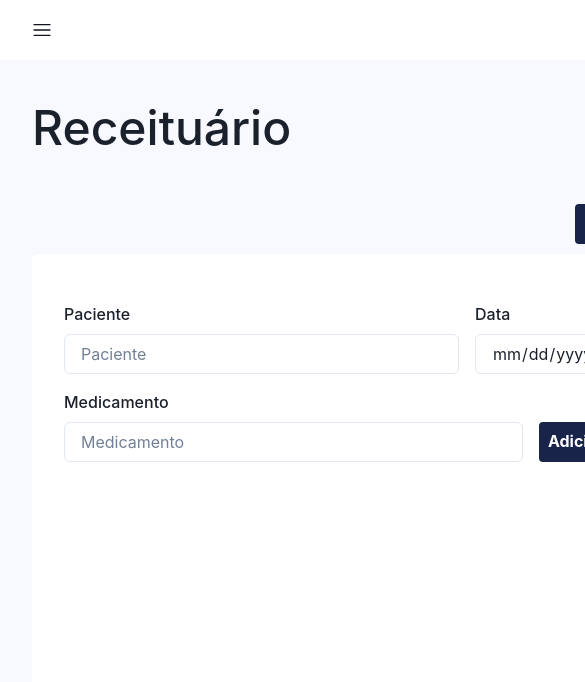
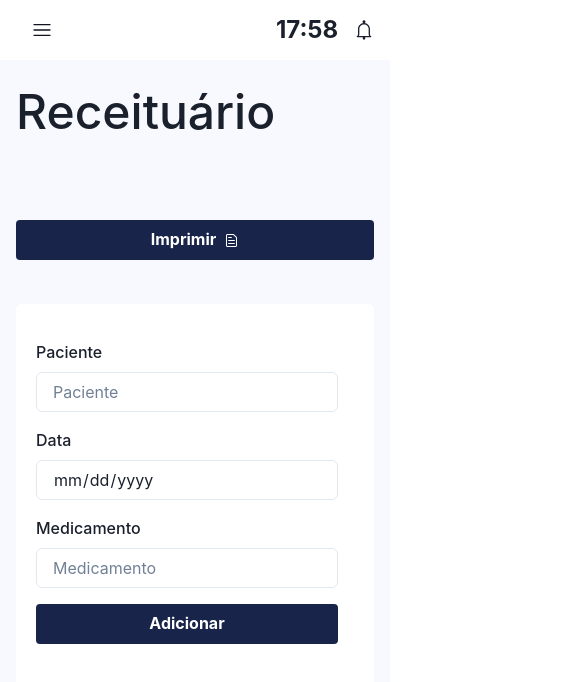
Before and after one commit to flumadev/Orthoagenda, a Next.js app: page /receituario in a window 390 px wide. Shown: the top 682 px of the page, 585 px wide, since content can reach past the window. Built offline with nearby package versions, Linux system fonts and the light colour scheme.

Commit message:
Fix responsive

```diff
--- /dev/null
+++ b/src/components/container.component.tsx
@@ -0,0 +1,18 @@
+import { Flex } from '@chakra-ui/react';
+import React from 'react';
+
+function WhiteBox({ children, props }: any) {
+  return (
+    <Flex
+      bg={'white'}
+      borderRadius="6"
+      p={[5, 8]}
+      justifyContent="center"
+      {...props}
+    >
+      {children}
+    </Flex>
+  );
+}
+
+export default WhiteBox;
--- a/src/components/header.component.tsx
+++ b/src/components/header.component.tsx
@@ -17,7 +17,8 @@ function Header({ title, children }: { title: string; children?: any }) {
         {children && (
           <Grid
             width={'100%'}
-            templateColumns={'1fr 1fr'}
+            templateColumns={['1fr', '1fr', '1fr 1fr']}
+            gap={[8, 0, 0]}
             templateRows={'1fr'}
             mb={8}
           >
--- a/src/components/index.ts
+++ b/src/components/index.ts
@@ -1,6 +1,7 @@
 import { ComponentToPrint } from './atestado.print.component';
+import WhiteBox from './container.component';
 import Header from './header.component';
 import NavMenuItems from './navMenuItems.component';
 
 export * from './layout.component';
-export { Header, NavMenuItems, ComponentToPrint };
+export { Header, NavMenuItems, ComponentToPrint, WhiteBox };
--- a/src/components/layout.component.tsx
+++ b/src/components/layout.component.tsx
@@ -233,10 +233,10 @@ const Layout = ({ children }: any) => {
           gridRowStart={2}
           gridRowEnd={-1}
           bg={indigo.indigo2}
-          p={8}
+          p={[4, 8]}
         >
           <Grid
-            templateRows={'150px  1fr'}
+            templateRows={['min-content 1fr', '150px  1fr']}
             templateColumns="1fr"
             height={'100%'}
             gap="12px"
--- a/src/pages/orcamento.tsx
+++ b/src/pages/orcamento.tsx
@@ -1,6 +1,6 @@
 import { Button } from '@chakra-ui/react';
 import type { NextPage } from 'next';
-import { Header } from '../components';
+import { Header, WhiteBox } from '../components';
 import Layout from '../components/layout.component';
 
 const Home: NextPage = () => {
@@ -9,7 +9,7 @@ const Home: NextPage = () => {
       <Layout>
         <Header title="Orçamento" />
 
-        <Button>asjdjahsdjk</Button>
+        <WhiteBox>asjdjahsdjk</WhiteBox>
       </Layout>
     </>
   );
--- a/src/pages/receituario.tsx
+++ b/src/pages/receituario.tsx
@@ -22,7 +22,7 @@ import {
 import type { NextPage } from 'next';
 import { useRouter } from 'next/router';
 import { useCallback, useRef, useState } from 'react';
-import { Header } from '../components';
+import { Header, WhiteBox } from '../components';
 import Layout from '../components/layout.component';
 
 const Home: NextPage = () => {
@@ -31,14 +31,19 @@ const Home: NextPage = () => {
 
   function handleAddMedicine(e: any) {
     e.preventDefault();
-    const data = e.target[0].value;
+    const data = e.target[0].value as String;
 
     if (e.target[0].value === '' || e.target[0].value === undefined) {
       setError('Medicamento não pode estar vazio');
       return;
     }
 
-    setMedicines([...medicines, data]);
+    if (medicines.includes(data.toLowerCase())) {
+      setError('Medicamento já adicionado');
+      return;
+    }
+
+    setMedicines([...medicines, data.toLowerCase()]);
   }
 
   function handleRemoveMedicine(name: String) {
@@ -52,33 +57,38 @@ const Home: NextPage = () => {
           <Box></Box>
           <Button
             justifySelf={'flex-end'}
-            w="min-content"
+            w={['100%', 'min-content']}
             rightIcon={<FileTextIcon />}
           >
             Imprimir
           </Button>
         </Header>
-        <Flex bg={'white'} borderRadius="6" p={8} justifyContent="center">
+        <WhiteBox justifyContent="center">
           <Flex
-            w={'600px'}
+            w={['100%', '100%', '600px']}
             flexDirection="column"
             overflowY={'auto'}
             maxHeight="600px"
-            pr={8}
+            pr={[4, 8]}
           >
-            <Flex gap={4}>
+            <Flex gap={[0, 4]} flexDirection={['column', 'row']}>
               <FormControl mt={4}>
                 <FormLabel>Paciente</FormLabel>
                 <Input placeholder="Paciente" />
               </FormControl>
-              <FormControl mt={4} w="200px">
+              <FormControl mt={4} w={['100%', '200px']}>
                 <FormLabel>Data</FormLabel>
                 <Input placeholder="Data" type="date" />
               </FormControl>
             </Flex>
             <form onSubmit={handleAddMedicine}>
               <FormControl mt={4} isInvalid={!!error}>
-                <Flex gap={4} justifyContent="center" alignItems="flex-end">
+                <Flex
+                  gap={4}
+                  justifyContent="center"
+                  alignItems="flex-end"
+                  flexDirection={['column', 'row']}
+                >
                   <Box w={'100%'}>
                     <FormLabel>Medicamento</FormLabel>
                     <Input
@@ -86,20 +96,26 @@ const Home: NextPage = () => {
                       onChange={() => setError('')}
                     />
                   </Box>
-                  <Button type="submit">Adicionar</Button>
+                  <Button w={['100%', 'min-content']} type="submit">
+                    Adicionar
+                  </Button>
                 </Flex>
                 {!!error && <FormErrorMessage>{error}</FormErrorMessage>}
               </FormControl>
             </form>
-            {medicines.map((medicine) => {
+            {medicines.map((medicine, i) => {
               return (
-                <>
+                <Box key={i}>
                   <Flex
                     justifyContent={'space-between'}
                     alignItems="center"
                     mt="4"
                   >
-                    <Text fontSize={'md'} fontWeight="bold">
+                    <Text
+                      fontSize={'md'}
+                      fontWeight="bold"
+                      textTransform={'capitalize'}
+                    >
                       {medicine}
                     </Text>
                     <Menu>
@@ -128,7 +144,7 @@ const Home: NextPage = () => {
                     </Menu>
                   </Flex>
 
-                  <Flex gap={4}>
+                  <Flex gap={[0, 4]} flexDirection={['column', 'row']}>
                     <FormControl mt={4}>
                       <FormLabel>Concentração</FormLabel>
                       <Input placeholder="500mg" />
@@ -146,11 +162,11 @@ const Home: NextPage = () => {
                     <FormLabel>Posologia</FormLabel>
                     <Input placeholder="Tomar 9,5 ml de 12/12 horas durante 10 (dez) dias." />
                   </FormControl>
-                </>
+                </Box>
               );
             })}
           </Flex>
-        </Flex>
+        </WhiteBox>
       </Layout>
     </>
   );
```
Also changed, not shown: src/pages/atestado.tsx (+4 -4 lines), src/pages/pacientes/index.tsx (+13 -8 lines).
